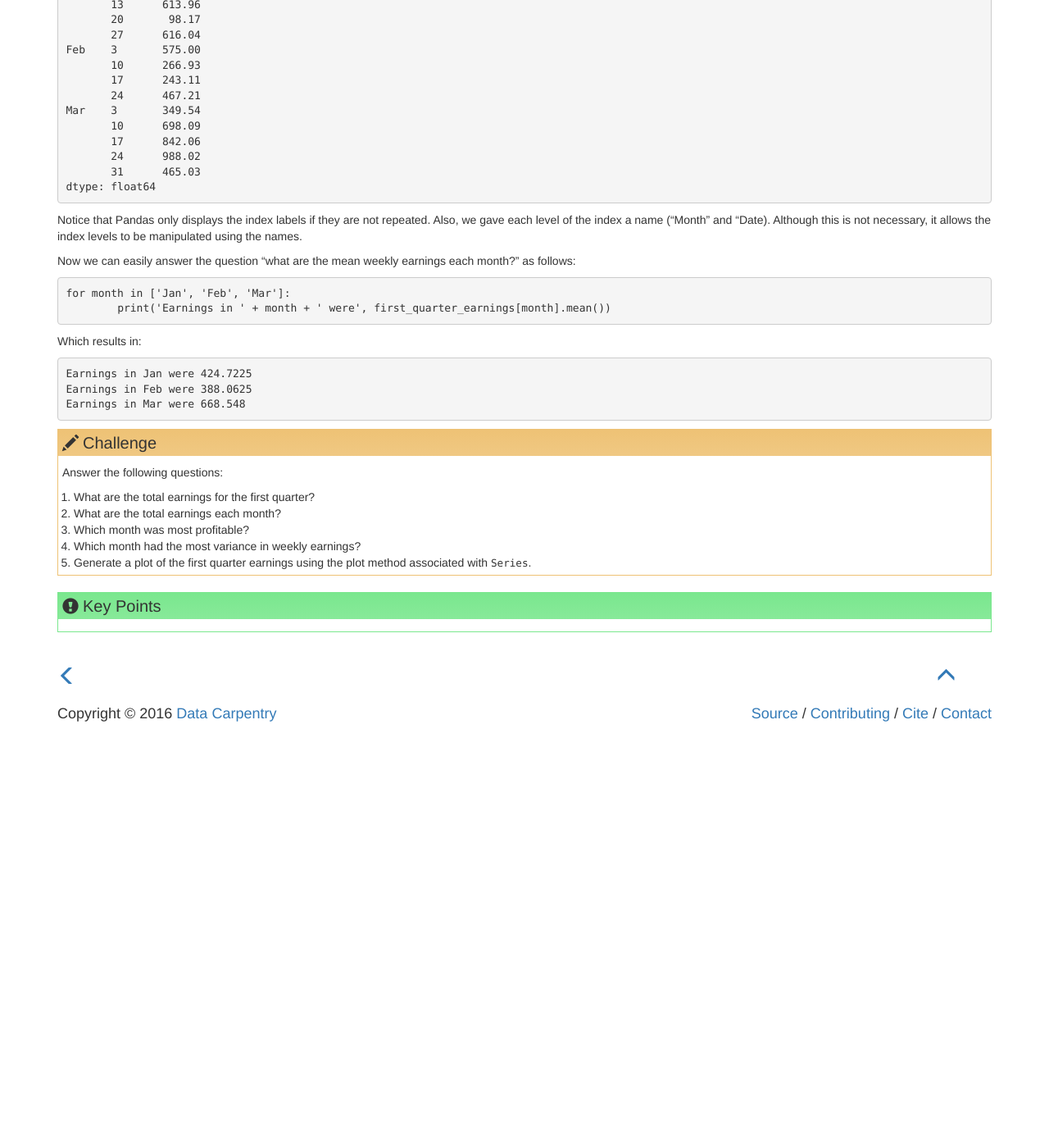
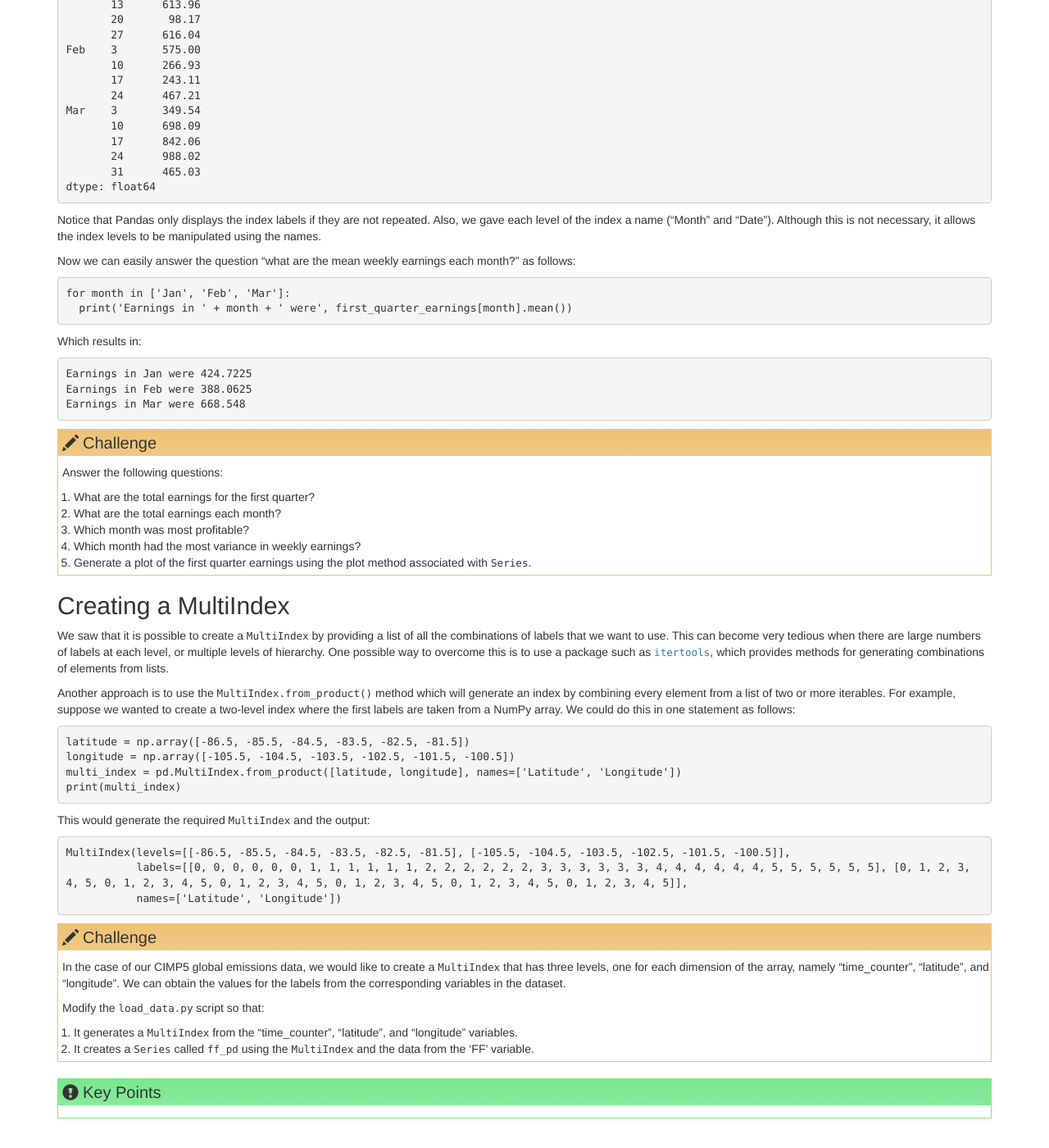
Before and after one commit to jhkennedy/python-advanced-pandas, a Jekyll site: the page built from _episodes/02-converting.md, in a window 1280 px wide and 1400 px high, scrolled down 1276 px. Shown: the whole window at 82% size. Built offline with Jekyll 4.4.1, drawn with Linux system fonts in a browser that asks for light colours; before the commit the page ends 2166 px from its top, so only the background shows below that; some of the changed text lies outside the part shown.

Commit message:
Signed-off-by: Greg Watson <g.watson@computer.org>

````diff
--- a/_episodes/02-converting.md
+++ b/_episodes/02-converting.md
@@ -10,8 +10,8 @@ objectives:
 
 # Using NetCDF with Pandas
 
-In the last module, we wrote a simple Python program to load the NetCDF data and print some useful information about it. An example script is
-available [here](../code/load_data_01.py). We also saw that the data is accessible as NumPy arrays. However, it would be much more useful
+In the last module, we wrote a simple Python program to load the NetCDF data and print some useful information about it. An example of what this
+script might look like is available [here](../code/load_data_01.py). We also saw that the data is accessible as NumPy arrays. However, it would be much more useful
 if we could store the data as Pandas DataFrames so that we get the benefit of Pandas features for manipulating the data.
 
 One problem we have with the emissions data is that it is stored as a 3-dimensional array, a "time" dimension containing the month since
@@ -36,7 +36,7 @@ earnings = np.array([370.72, 613.96, 98.17, 616.04, 575.00, 266.93, 243.11,
 
 With the data stored this way, it is not easy to answer a question like "what are the mean weekly earnings each month?".
 
-Let's instead create a list ofn pairs of month labels and the dates of all the Friday's of the first quarter as follows:
+Let's instead create a list of pairs of month labels and the dates of all the Friday's of the first quarter as follows:
 
 ```python
 month_labels = ['Jan'] * 4, ['Feb'] * 4, ['Mar'] * 5
@@ -81,14 +81,14 @@ Mar    3       349.54
 dtype: float64
 ```
 
-Notice that Pandas only displays the index labels if they are not repeated. Also, we gave each level of the index a name ("Month" and "Date). Although
+Notice that Pandas only displays the index labels if they are not repeated. Also, we gave each level of the index a name ("Month" and "Date"). Although
 this is not necessary, it allows the index levels to be manipulated using the names.
 
 Now we can easily answer the question "what are the mean weekly earnings each month?" as follows:
 
 ```python
 for month in ['Jan', 'Feb', 'Mar']:
-	print('Earnings in ' + month + ' were', first_quarter_earnings[month].mean())
+  print('Earnings in ' + month + ' were', first_quarter_earnings[month].mean())
 ```
 
 Which results in:
@@ -109,3 +109,39 @@ Earnings in Mar were 668.548
 > 4. Which month had the most variance in weekly earnings?
 > 5. Generate a plot of the first quarter earnings using the plot method associated with `Series`.
 {: .challenge}
+
+## Creating a MultiIndex
+
+We saw that it is possible to create a `MultiIndex` by providing a list of all the combinations of labels that we want to use. This can become
+very tedious when there are large numbers of labels at each level, or multiple levels of hierarchy. One possible way to overcome this is to
+use a package such as [`itertools`](https://docs.python.org/3/library/itertools.html), which provides methods for generating combinations of elements from lists.
+
+Another approach is to use the `MultiIndex.from_product()` method which will generate an index by combining every element from a list of
+two or more iterables. For example, suppose we wanted to create a two-level index where the first labels are taken from a NumPy array.
+We could do this in one statement as follows:
+
+```python
+latitude = np.array([-86.5, -85.5, -84.5, -83.5, -82.5, -81.5])
+longitude = np.array([-105.5, -104.5, -103.5, -102.5, -101.5, -100.5])
+multi_index = pd.MultiIndex.from_product([latitude, longitude], names=['Latitude', 'Longitude'])
+print(multi_index)
+```
+
+This would generate the required `MultiIndex` and the output:
+
+```
+MultiIndex(levels=[[-86.5, -85.5, -84.5, -83.5, -82.5, -81.5], [-105.5, -104.5, -103.5, -102.5, -101.5, -100.5]],
+           labels=[[0, 0, 0, 0, 0, 0, 1, 1, 1, 1, 1, 1, 2, 2, 2, 2, 2, 2, 3, 3, 3, 3, 3, 3, 4, 4, 4, 4, 4, 4, 5, 5, 5, 5, 5, 5], [0, 1, 2, 3, 4, 5, 0, 1, 2, 3, 4, 5, 0, 1, 2, 3, 4, 5, 0, 1, 2, 3, 4, 5, 0, 1, 2, 3, 4, 5, 0, 1, 2, 3, 4, 5]],
+           names=['Latitude', 'Longitude'])
+```
+
+> ## Challenge
+>
+> In the case of our CIMP5 global emissions data, we would like to create a `MultiIndex` that has three levels, one for each dimension of the array, namely
+> "time_counter", "latitude", and "longitude". We can obtain the values for the labels from the corresponding variables in the dataset.
+>
+> Modify the `load_data.py` script so that:
+>
+> 1. It generates a `MultiIndex` from the "time_counter", "latitude", and "longitude" variables.
+> 2. It creates a `Series` called `ff_pd` using the `MultiIndex` and the data from the 'FF' variable.
+{: .challenge}
````
